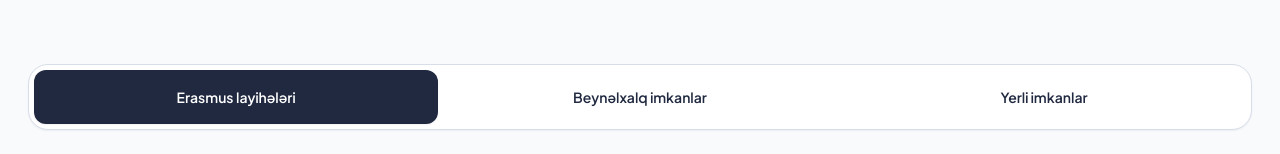
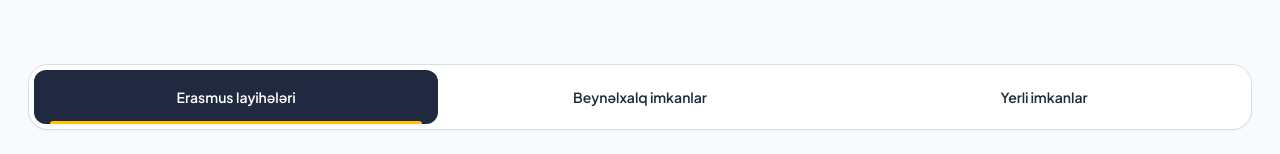
Before and after one commit to galaksidekikaradelik/Nomad-Youth-Platform, a React (Vite) app: page /opportunities in a window 1280 px wide. Shown: the part 397-551 px from the top of the page. Built offline with nearby package versions, Linux system fonts and the light colour scheme; no server answers.

Commit message:
kicik duzelis

```diff
--- a/src/style/base/dark-theme.css
+++ b/src/style/base/dark-theme.css
@@ -231,3 +231,7 @@
 [data-theme="dark"] .opportunities-tab.active{
   background-color: var(--accent-100);
 }
+
+[data-theme="dark"] .opportunities-tab.active::after {
+  background: var(--brand-900);
+}
--- a/src/style/components/opportunity-card-base.css
+++ b/src/style/components/opportunity-card-base.css
@@ -179,7 +179,7 @@
 
   height: 3px;
 
-  background: var(--brand-900);
+  background: var(--color-accent);
   border-radius: 3px 3px 0 0;
 }
 
```
